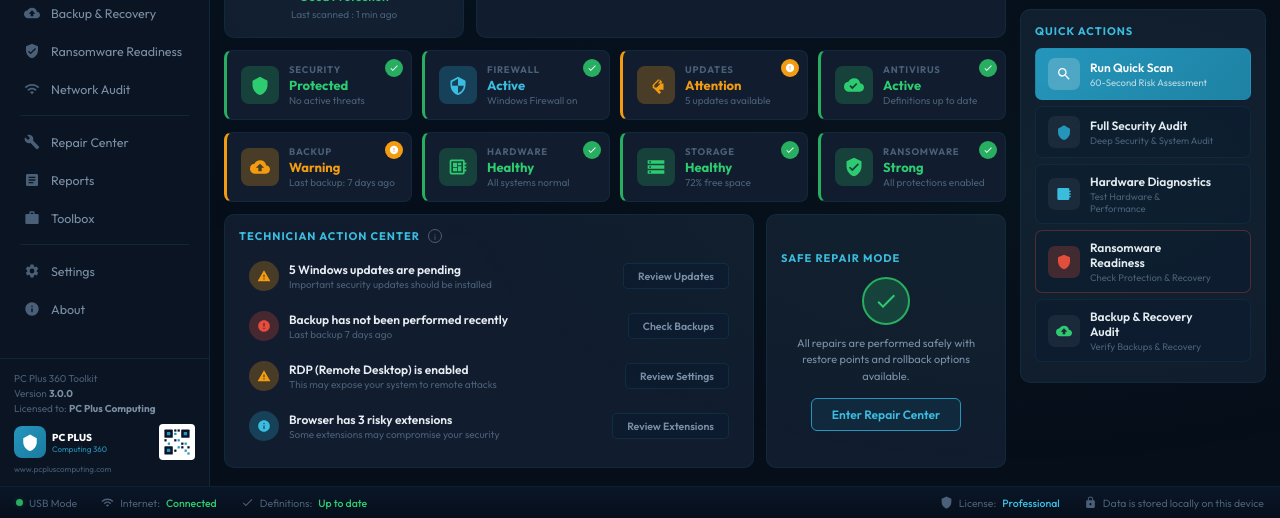
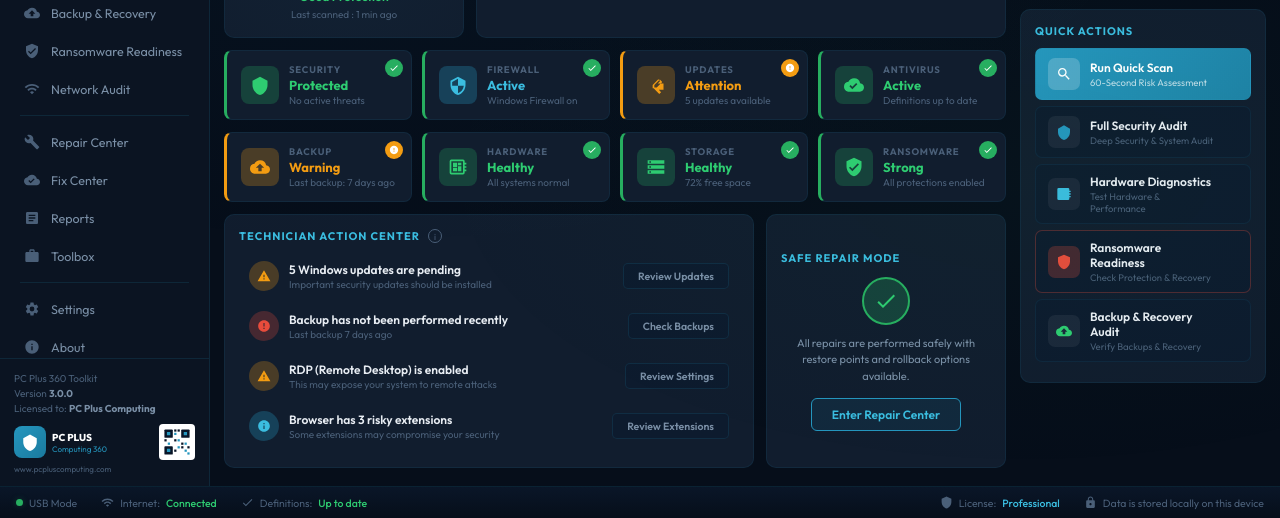
Before and after one commit to anirudhatalmale6-alt/pcplus-360, a plain HTML site: page PCPlus360-Dashboard.html in a window 1280 px wide. Shown: the part 302-820 px from the top of the page. Drawn offline with Linux system fonts and the light colour scheme.

Commit message:
Add Remediation Library + fix Get-ToolStatus crash
- New PCPlus-RemediationLibrary.ps1 (1663 lines) - Fix Center with 20 commands across 6 categories:
  Windows Repair (SFC, DISM, WU Reset, Store Repair)
  Network Fixes (DNS flush, Winsock reset, TCP/IP, IP renew)
  Security Fixes (Defender, Firewall, BitLocker check)
  Performance (temp cleanup, startup apps, disk check)
  Printer Fixes (spooler restart, queue clear)
  PC Plus Tools (175-point audit, support badge, bulletin)
- Dark WPF UI with category sidebar, command cards, live output log
- Restore point creation before fixes, Read-Only mode, PASS/FAIL tracking
- Fix Get-ToolStatus crash: define inline tool scanner instead of calling undefined function
- Add Remediation Library to main launcher sidebar and dashboard nav

```diff
--- a/PCPlus360-Dashboard.html
+++ b/PCPlus360-Dashboard.html
@@ -913,6 +913,10 @@ body::before {
         <div class="nav-icon"><svg viewBox="0 0 24 24"><path d="M22.7 19l-9.1-9.1c.9-2.3.4-5-1.5-6.9-2-2-5-2.4-7.4-1.3L9 6 6 9 1.6 4.7C.4 7.1.9 10.1 2.9 12.1c1.9 1.9 4.6 2.4 6.9 1.5l9.1 9.1c.4.4 1 .4 1.4 0l2.3-2.3c.5-.4.5-1.1.1-1.4z"/></svg></div>
         <span class="nav-label">Repair Center</span>
       </div>
+      <div class="nav-item" onclick="sendToHost({action:'runScript',script:'PCPlus-RemediationLibrary.ps1'})">
+        <div class="nav-icon"><svg viewBox="0 0 24 24"><path d="M19.35 10.04C18.67 6.59 15.64 4 12 4 9.11 4 6.6 5.64 5.35 8.04 2.34 8.36 0 10.91 0 14c0 3.31 2.69 6 6 6h13c2.76 0 5-2.24 5-5 0-2.64-2.05-4.78-4.65-4.96zM10 17l-3.5-3.5 1.41-1.41L10 14.17l4.59-4.59L16 11l-6 6z"/></svg></div>
+        <span class="nav-label">Fix Center</span>
+      </div>
       <div class="nav-item">
         <div class="nav-icon"><svg viewBox="0 0 24 24"><path d="M19 3H5c-1.1 0-2 .9-2 2v14c0 1.1.9 2 2 2h14c1.1 0 2-.9 2-2V5c0-1.1-.9-2-2-2zm-5 14H7v-2h7v2zm3-4H7v-2h10v2zm0-4H7V7h10v2z"/></svg></div>
         <span class="nav-label">Reports</span>
```
Also changed, not shown: 3 other files.
